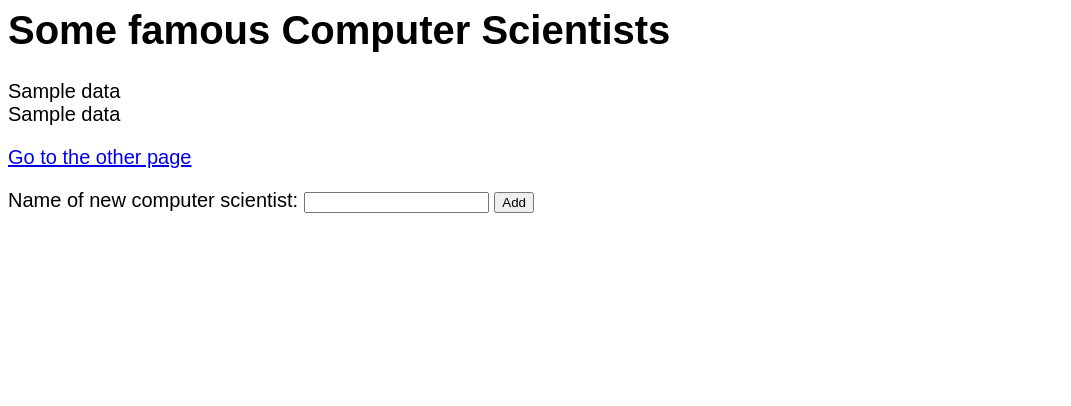
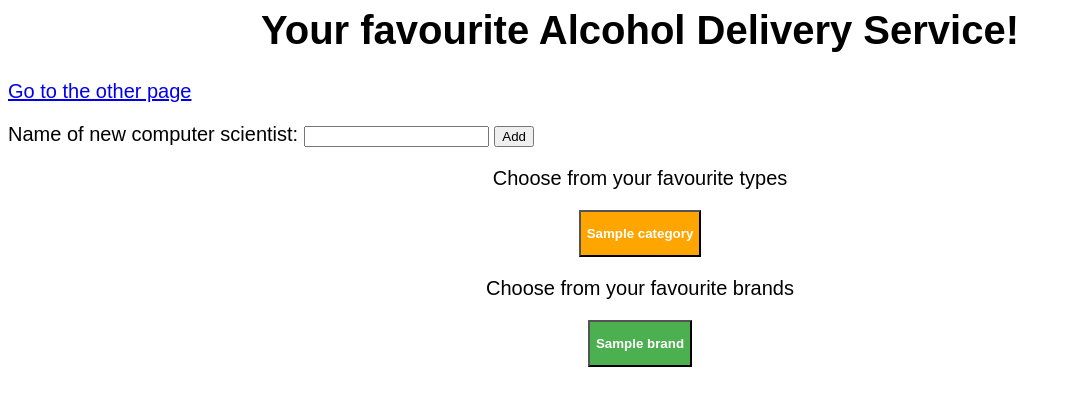
Before and after one commit to Ras-al-Ghul/Alcohol-Delivery-Service, a Flask app: template templates/index.html in a window 1280 px wide. Shown: the top 406 px of the page, without its empty margins (0-1071 px from the left). Run offline with Flask 2, Linux system fonts and the light colour scheme; the template is opened without the code that fills it: most values are stand-ins (such as "Sample title", 1, 10 or a date in 2020); parts of the project's set-up code (start-up, migrations or seed data) failed here and were passed over.

Commit message:
Mod to index

```diff
--- a/server.py
+++ b/server.py
@@ -45,7 +45,7 @@ engine.execute("""CREATE TABLE IF NOT EXISTS test (
   id serial,
   name text
 );""")
-engine.execute("""INSERT INTO test(name) VALUES ('grace hopper'), ('alan turing'), ('ada lovelace');""")
+# engine.execute("""INSERT INTO test(name) VALUES ('grace hopper'), ('alan turing'), ('ada lovelace');""")
 
 
 @app.before_request
@@ -104,14 +104,16 @@ def index():
   # DEBUG: this is debugging code to see what request looks like
   print(request.args)
 
+  cursor = g.conn.execute("SELECT DISTINCT product_category FROM product")
+  category = []
+  for result in cursor:
+    category.append(result['product_category'])  # can also be accessed using result[0]
+  cursor.close()
 
-  #
-  # example of a database query
-  #
-  cursor = g.conn.execute("SELECT name FROM test")
-  names = []
+  cursor = g.conn.execute("SELECT brand_name FROM brand")
+  brand = []
   for result in cursor:
-    names.append(result['name'])  # can also be accessed using result[0]
+    brand.append(result['brand_name'])  # can also be accessed using result[0]
   cursor.close()
 
   #
@@ -140,7 +142,7 @@ def index():
   #     <div>{{n}}</div>
   #     {% endfor %}
   #
-  context = dict(data = names)
+  context = dict(category=category, brand=brand)
 
 
   #
--- a/templates/index.html
+++ b/templates/index.html
@@ -4,18 +4,38 @@
       font-size: 15pt;
       font-family: arial;
     }
+    .buttoncategory{
+      background-color: #FFA500;
+      color: white;
+      text-align: center;
+      display: inline-block;
+      cursor: pointer;
+      font-weight: bold;
+    }
+    .buttonbrand{
+      background-color: #4CAF50;
+      color: white;
+      text-align: center;
+      display: inline-block;
+      cursor: pointer;
+      font-weight: bold;
+    }
+    .buttonc{height: 6%;}
+    .buttonb{height: 6%;}
+
+    .centerbutton{text-align: center;}
   </style>
 
 
 <body>
-  <h1>Some famous Computer Scientists</h1>
-  <div>{{data}}</div>
+  <h1 class="centerbutton">Your favourite Alcohol Delivery Service!</h1>
+  <!-- <div>{{data}}</div> -->
 
-  <div>
+<!--   <div>
     {% for n in data %}
     <div>{{n}}</div>
     {% endfor %}
-  </div>
+  </div> -->
 
 <p><a href="another">Go to the other page</a></p>
 
@@ -23,7 +43,20 @@
 <p>Name of new computer scientist: <input type="text" name="name"> <input type="submit" value="Add"></p>
 </form>
 
+<p class="centerbutton">Choose from your favourite types</p>
+<div class="centerbutton">
+  {% for c in category %}
+  <button class="buttoncategory buttonc">{{c}}</button>
+  {% endfor %}
+</div>
+
+<p class="centerbutton">Choose from your favourite brands</p>
+<div class="centerbutton">
+  {% for b in brand %}
+  <button class="buttonbrand buttonb">{{b}}</button>
+  {% endfor %}
+</div>
+
 </body>
 
-
 </html>
```
